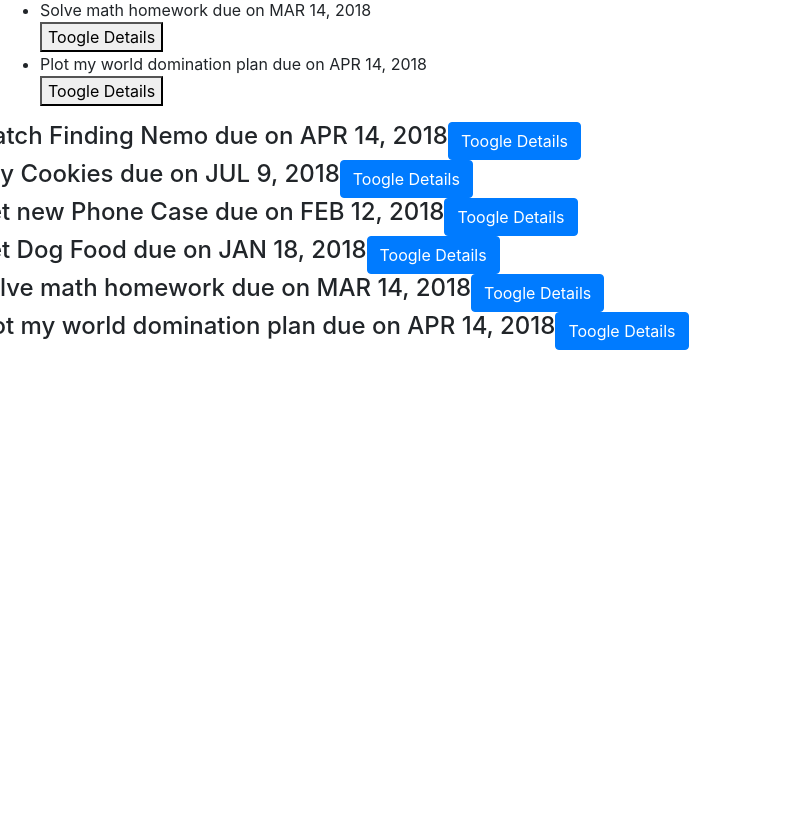
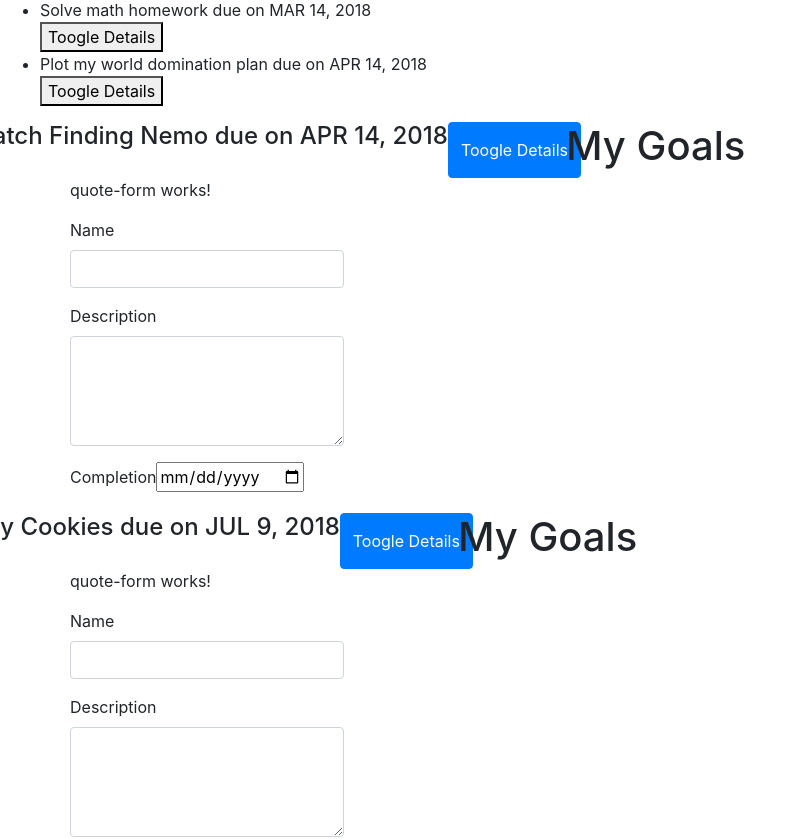
Before and after one commit to mukasine/Quote, an Angular app: page / in a window 1280 px wide. Shown: the part 655-1494 px from the top of the page, without its empty margins (0-807 px from the left). Before the commit the page ends 1005 px from the top, so only its background shows below. Built offline with nearby package versions, Linux system fonts and the light colour scheme.

Commit message:
add form component

```diff
--- /dev/null
+++ b/src/app/quote-form/quote-form.component.html
@@ -0,0 +1,27 @@
+<p>
+  quote-form works!
+</p>
+
+<div class="container-fluid">
+  <div class="row">
+      <form>
+          <div class="form-group">
+
+              <label for="name">Name</label>
+              <input type="text" required class="form-control" id="name">
+
+          </div>
+          <div class="form-group">
+
+              <label for="description">Description</label>
+              <textarea class="form-control" id="description" rows="4" required></textarea>
+
+          </div>
+          <div class="form-group">
+              <label for="complete">Completion</label>
+              <input type='date' id="complete" required>
+
+          </div>
+      </form>
+  </div>
+</div>
--- /dev/null
+++ b/src/app/quote-form/quote-form.component.ts
@@ -0,0 +1,15 @@
+import { Component, OnInit } from '@angular/core';
+
+@Component({
+  selector: 'app-quote-form',
+  templateUrl: './quote-form.component.html',
+  styleUrls: ['./quote-form.component.css']
+})
+export class QuoteFormComponent implements OnInit {
+
+  constructor() { }
+
+  ngOnInit() {
+  }
+
+}
--- a/src/app/quote/quote.component.html
+++ b/src/app/quote/quote.component.html
@@ -16,7 +16,13 @@
     <div class="row">
         <h4 id="{{i}}" appStrikethrough>{{quote.name}} due on {{quote.completeDate|date|uppercase}}</h4>
         <button class="btn btn-primary" (click)='toogleDetails(i)'>Toogle Details</button>
+
+    </div><h1>My Goals</h1>
+<div class="container">
+    <div class="row">
+        <app-quote-form></app-quote-form>
     </div>
+</div>
 
     <div class="row" *ngIf="quote.showDescription">
     <app-quote-details  [quote]='quote' (isComplete)= 'deleteQuote($event,i)'></app-quote-details>
```
Also changed, not shown: src/app/app.module.ts (+6 -2 lines), src/app/quote-form/quote-form.component.css (added), 1 other file (tests, documents, lock files or other folders).
